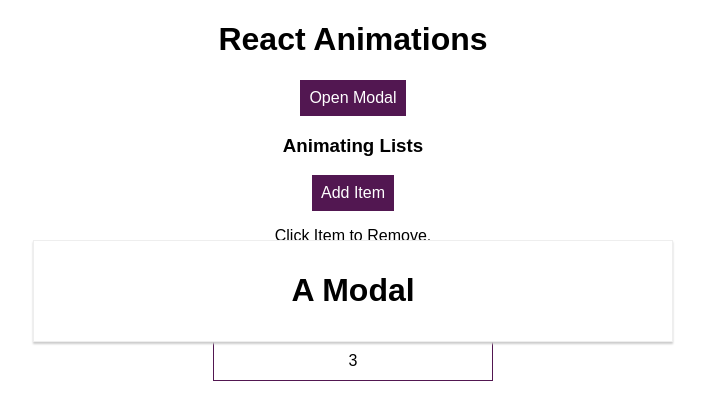
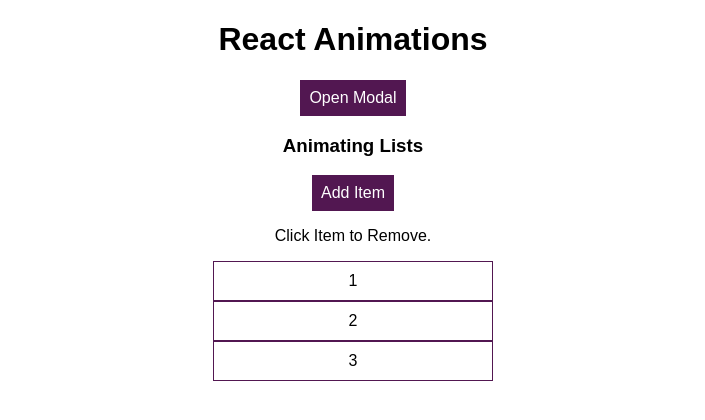
Before and after one commit to dkurganskii/react-animations, a React (Create React App) app: page / in a window 1280 px wide. Shown: the top 420 px of the page, without its empty margins (287-992 px from the left). Built offline with nearby package versions, Linux system fonts and the light colour scheme.

Commit message:
fix a modal bug

```diff
--- a/src/components/Modal/Modal.js
+++ b/src/components/Modal/Modal.js
@@ -6,9 +6,9 @@ const modal = (props) => {
 	const cssClasses = [ 'Modal', props.show ? 'ModalOpen' : 'ModalClosed' ];
 
 	return (
-		<div className="Modal">
+		<div className={cssClasses.join(' ')}>
 			<h1>A Modal</h1>
-			<button className={cssClasses.join(' ')} onClick={props.closed}>
+			<button className="Button" onClick={props.closed}>
 				Dismiss
 			</button>
 		</div>
```
